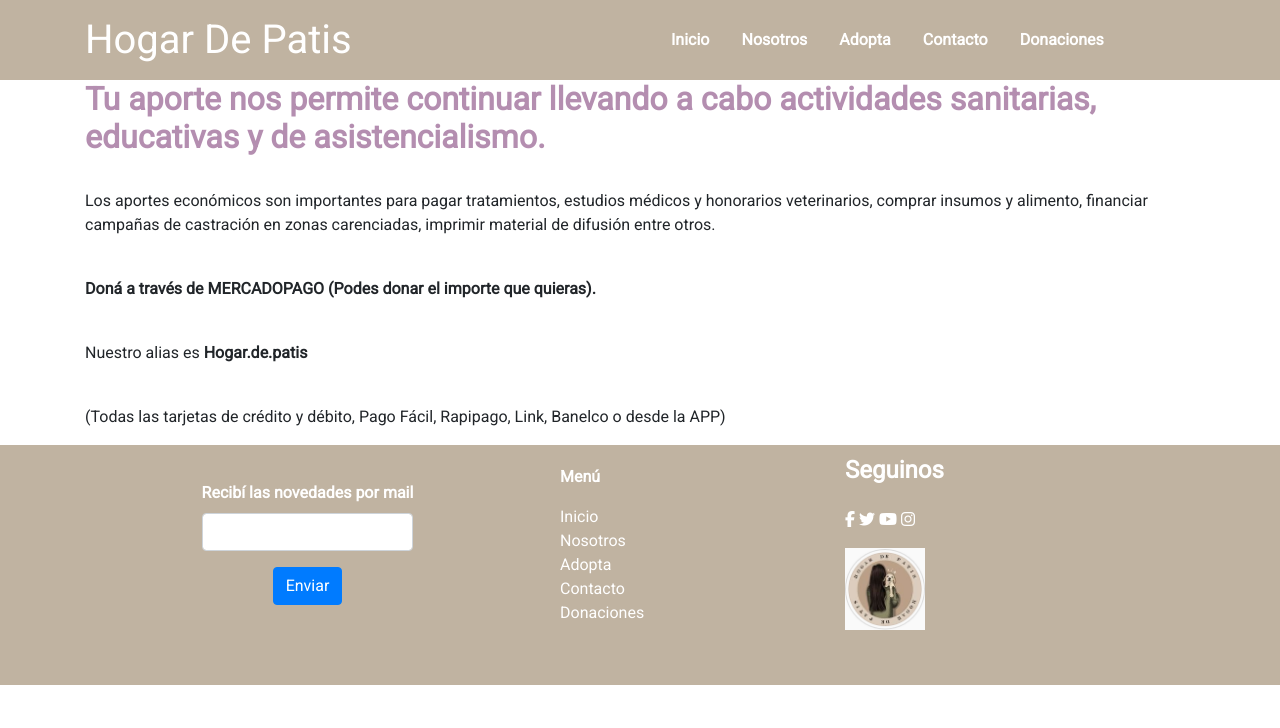
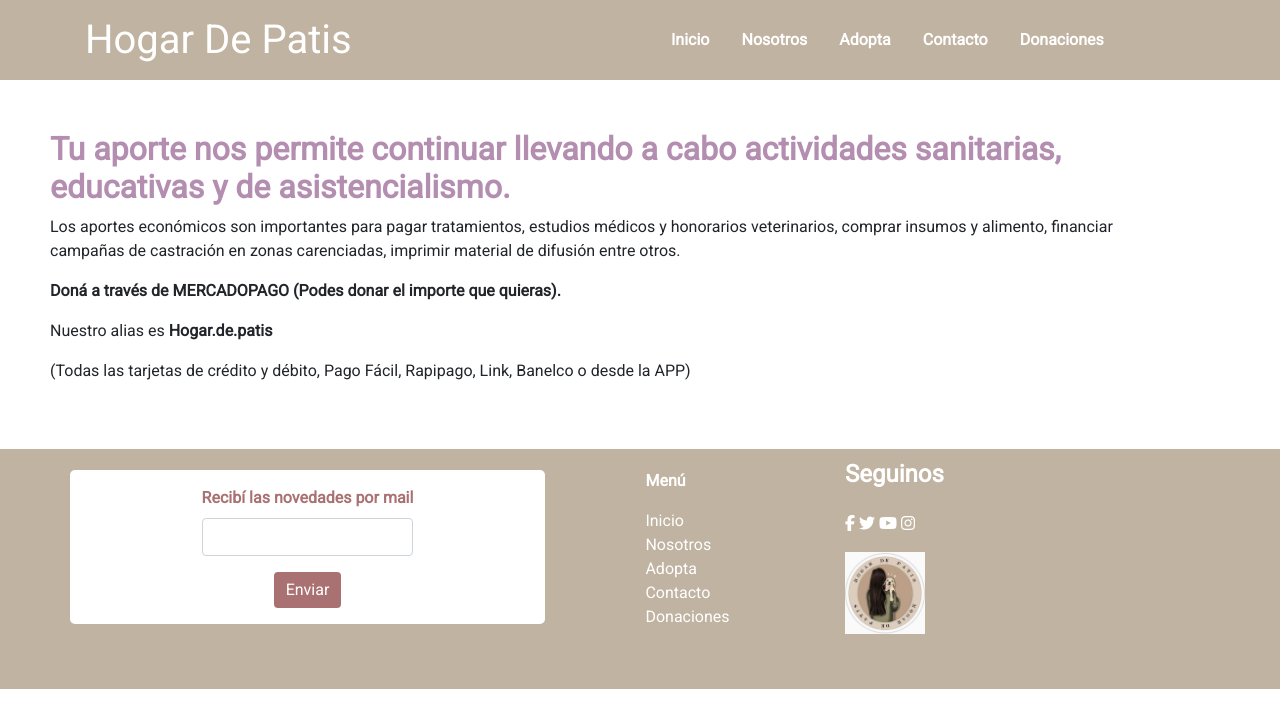
Before and after one commit to nbogado/proyect_final, a plain HTML site: page pages/donaciones.html in a window 1280 px wide. Drawn offline with Linux system fonts and the light colour scheme.

Commit message:
se agregan cambios en el footer

```diff
--- a/css/styles.css
+++ b/css/styles.css
@@ -62,6 +62,10 @@
 }
 
 
+#main_donaciones {
+    margin: 50px 50px;
+}
+
 .card-text {
     color: white;
     font-weight: bold;
@@ -116,3 +120,17 @@
     color: #a97171;
     text-decoration: none;
 }
+
+#form_novedades_footer {
+    background-color: white;
+    color: #a97171;
+    padding-top: 1em;
+    padding-bottom: 1em;
+    border-radius: 5px;
+}
+
+#contenedor_form button[type="submit"] {
+    background-color: #a97171;
+    color: white;
+    border: none;
+}
--- a/pages/donaciones.html
+++ b/pages/donaciones.html
@@ -40,20 +40,23 @@
     <!--fin header-->
     <!--inicio main-->
     <main>
-        <div class="container">
+        <div class="container" id="main_donaciones">
+            <div class="row align-items-center">
                 <div>
                     <h2>Tu aporte nos permite continuar llevando a cabo actividades sanitarias, educativas y de
-                    asistencialismo.</h2><BR>
+                        asistencialismo.</h2>
                     <p>Los aportes económicos son importantes para pagar tratamientos, estudios médicos y honorarios
                         veterinarios,
-                    comprar insumos y alimento, financiar campañas de castración en zonas carenciadas, imprimir material
+                        comprar insumos y alimento, financiar campañas de castración en zonas carenciadas, imprimir
+                        material
                         de
-                    difusión entre otros.</p><br>
+                        difusión entre otros.</p>
                     <strong>
                         <p>Doná a través de MERCADOPAGO (Podes donar el importe que quieras).</p>
-                </strong><br>
-                <p>Nuestro alias es <strong>Hogar.de.patis</p></strong><br>
+                    </strong>
+                    <p>Nuestro alias es <strong>Hogar.de.patis</p></strong>
                     <p>(Todas las tarjetas de crédito y débito, Pago Fácil, Rapipago, Link, Banelco o desde la APP)</p>
+                </div>
             </div>
         </div>
     </main>
@@ -63,7 +66,7 @@
         <div class="container">
             <div id="contenedor_items_footer" class="row justify-content-center align-items-center">
                 <div id="form_novedades_footer" class="col-5">
-                    <div class="row justify-content-center">
+                    <div id="contenedor_form" class="row justify-content-center">
                         <form>
                             <div class="form-group text-center">
                                 <label for="InputEmailNovedades">Recibí las novedades por mail</label>
@@ -76,6 +79,7 @@
                     </div>
                 </div>
                 <div class="col-3">
+                    <div id="contenedor_form" class="row justify-content-center">
                         <ul class="menu_footer">
                             <li class="titulo_menu">Menú</li>
                             <li><a href="../index.html">Inicio</a></li>
@@ -84,6 +88,7 @@
                             <li><a href="contacto.html">Contacto</a></li>
                             <li><a href="donaciones.html">Donaciones</a></li>
                         </ul>
+                    </div>
                 </div>
                 <div class="col-4">
                     <h4 class="seguinos">Seguinos</h4>
```
Lines whose indentation alone changed are shown as unchanged.
